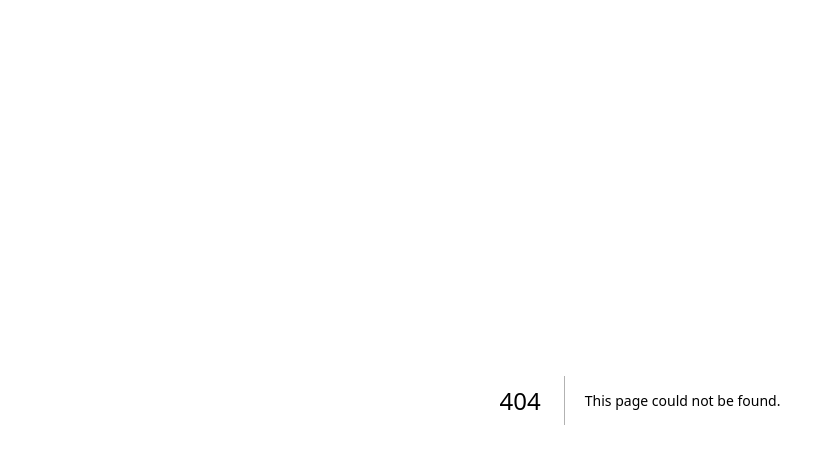
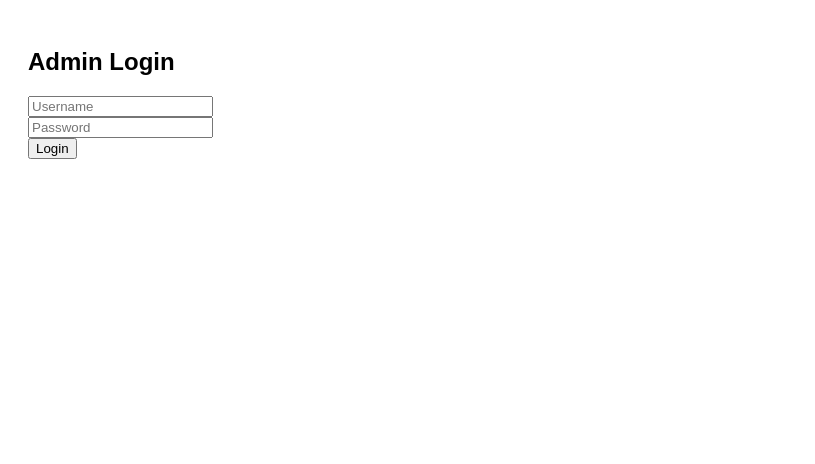
Before and after one commit to Peterjoram37/AibaiAisel, a Next.js app: page /admin in a window 1280 px wide. Before the commit this address had no page. Shown: the top 464 px of the page, without its empty margins (0-815 px from the left). Built offline with nearby package versions, Linux system fonts and the light colour scheme.

Commit message:
Create admin.jsx

```diff
--- /dev/null
+++ b/pages/admin.jsx
@@ -0,0 +1,30 @@
+import { useState } from "react";
+
+export default function Admin() {
+  const [username, setUsername] = useState("");
+  const [password, setPassword] = useState("");
+  const [logged, setLogged] = useState(false);
+
+  const login = () => {
+    if (username === "Peterr" && password === "54321") {
+      setLogged(true);
+    } else {
+      alert("Wrong credentials!");
+    }
+  };
+
+  return (
+    <div style={{ padding: "20px", fontFamily: "Arial" }}>
+      {!logged ? (
+        <div>
+          <h2>Admin Login</h2>
+          <input placeholder="Username" onChange={(e) => setUsername(e.target.value)} /><br />
+          <input placeholder="Password" type="password" onChange={(e) => setPassword(e.target.value)} /><br />
+          <button onClick={login}>Login</button>
+        </div>
+      ) : (
+        <h2>Welcome, Admin! 🎉 (Dashboard here)</h2>
+      )}
+    </div>
+  );
+}
```
